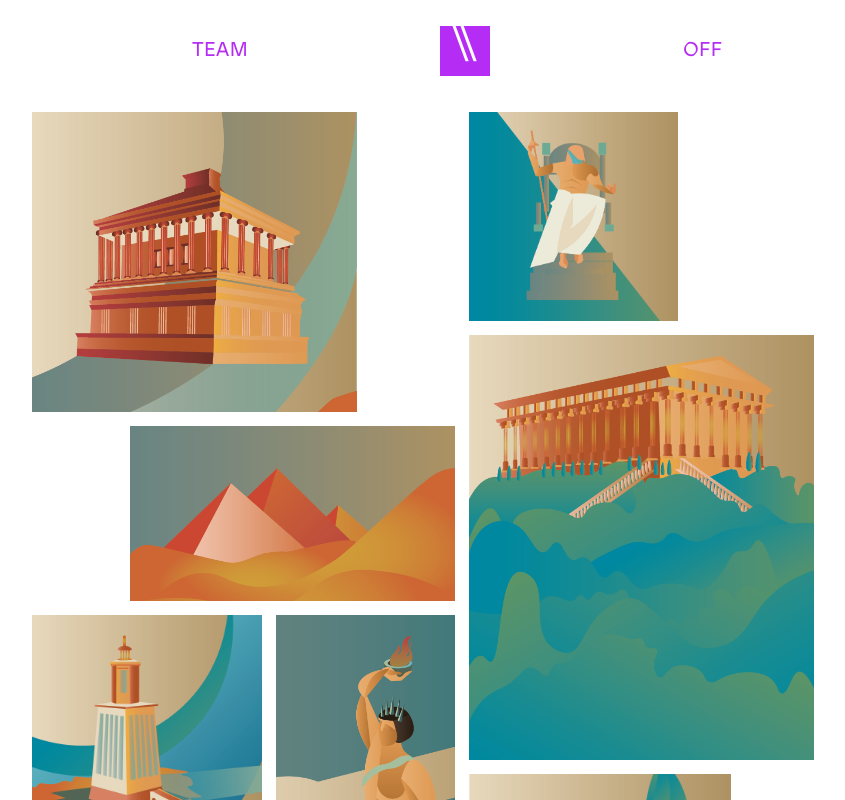
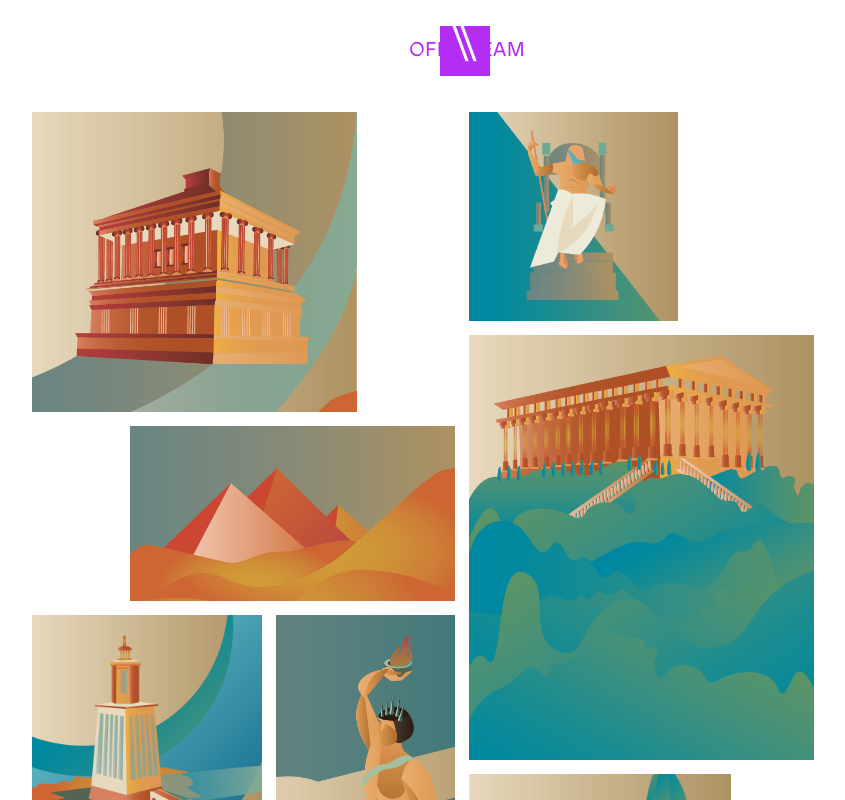
Before and after one commit to SoleneRamis/regard, a Vue app: page /#/ in a window 1280 px wide. Shown: the top 800 px of the page, without its empty margins (178-1023 px from the left). Built offline with nearby package versions, Linux system fonts and the light colour scheme.

Commit message:
add media queries

```diff
--- a/src/components/Navbar.vue
+++ b/src/components/Navbar.vue
@@ -148,4 +148,16 @@ export default {
     }
   }
 }
+@media only screen and (max-width: 2560px) {
+  .navbar {
+    .team {
+        position: fixed;
+        left: 647px;
+    }
+    .off {
+        position: fixed;
+        right: 654px;
+    }
+  }
+}
 </style>
```
